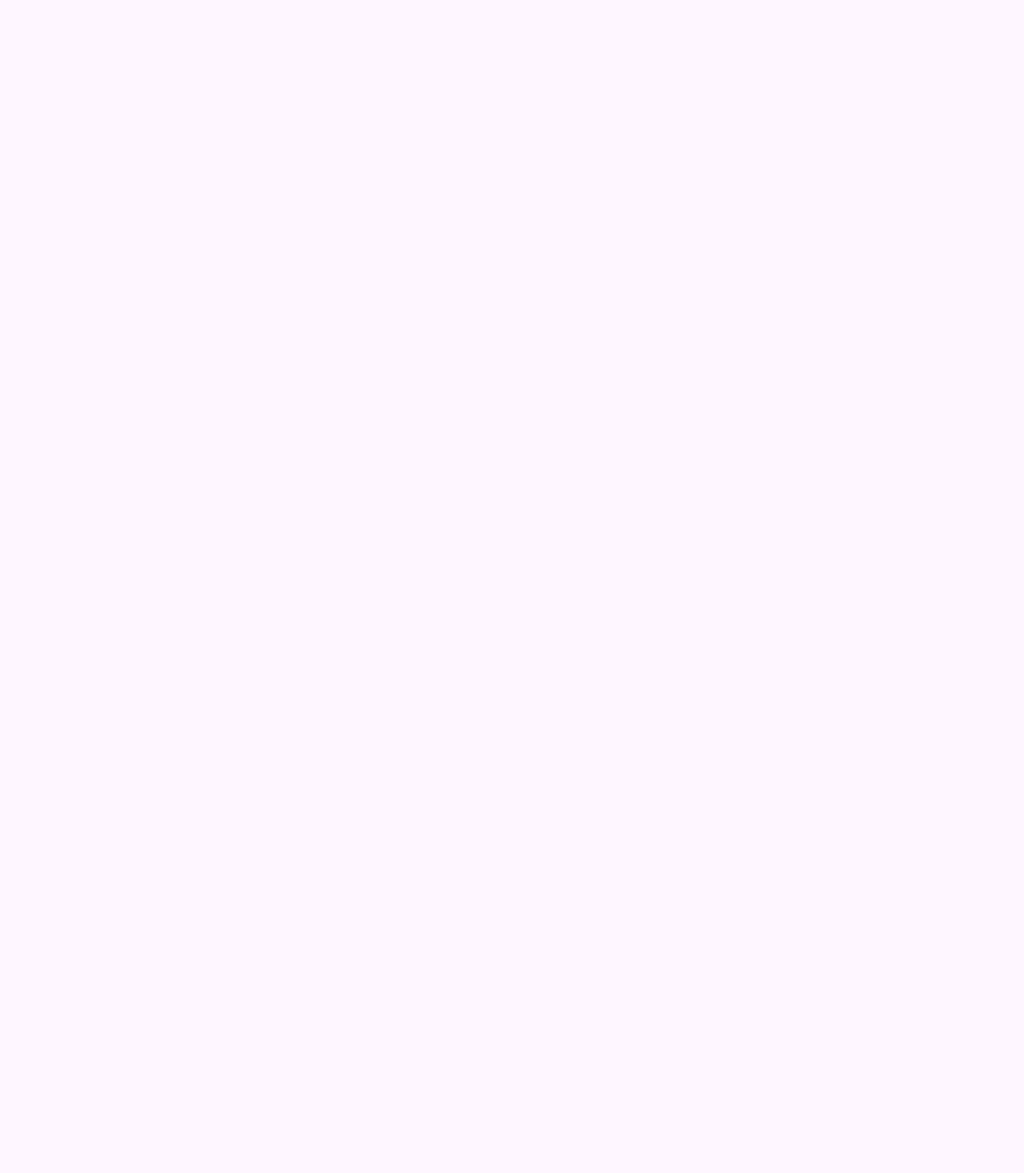
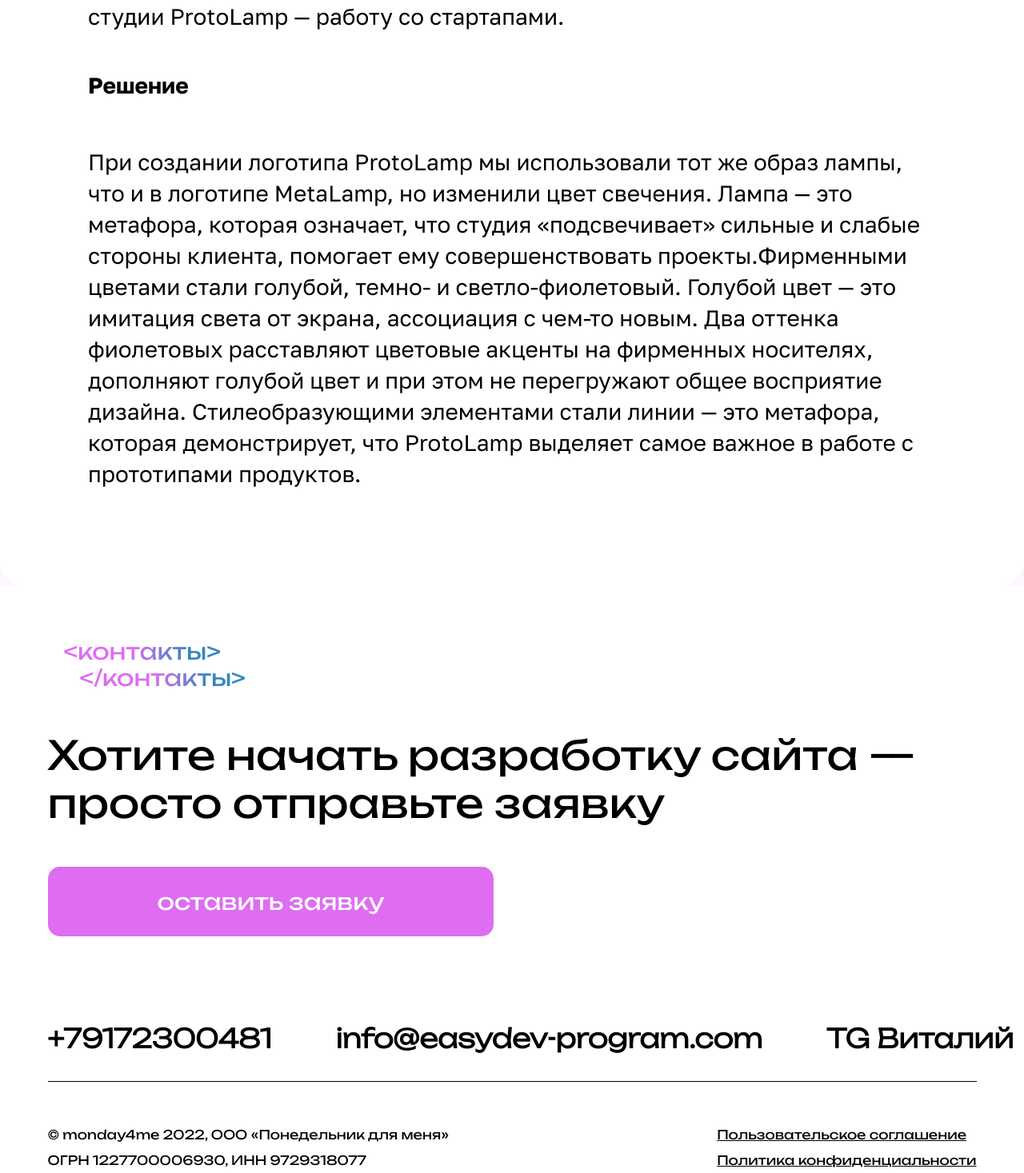
Before and after one commit to SvyatoSllav/EasyDevSite, a Vue app: page /#/case in a window 1280 px wide. Shown: the part 2926-4393 px from the top of the page at 80% size. Before the commit the page ends 2270 px from the top, so only its background shows below. Built offline with nearby package versions, Linux system fonts and the light colour scheme.

Commit message:
Доверстал 3 страницу

```diff
--- a/src/components/CaseInfo/CaseInfoSlider.vue
+++ b/src/components/CaseInfo/CaseInfoSlider.vue
@@ -169,7 +169,8 @@
   .card__content {
     padding: 55px 42px;
   }
-  .card__text-title {
+  .card__text-title,
+  .card__text-subtitle {
     font-size: 20px;
     line-height: 23px;
   }
--- /dev/null
+++ b/src/components/CaseInfo/CaseText.vue
@@ -0,0 +1,108 @@
+<template>
+  <section class="case__text">
+    <div class="text__client">
+      <h6 class="text__title">О клиенте</h6>
+      <p class="text__content">
+        ProtoLamp — студия разработки технологических стартапов и MVP.
+        Специалисты студии создают тестовые версии продуктов с помощью
+        классической и NoCode разработки, а также занимаются дизайном
+        проектов.ProtoLamp раньше была частью другой студии — MetaLamp, для
+        которой мы создавали логотип пару лет назад. Сейчас MetaLamp
+        концентрируется только на блокчейн-разработке, а ProtoLamp работает со
+        стартапами в других сферах
+      </p>
+      <!-- <hr /> -->
+    </div>
+    <div class="text__goal">
+      <h6 class="text__title">Задача</h6>
+      <p class="text__content">
+        Разработать логотип и фирменный стиль, которые сохранят преемственность
+        айдентики MetaLamp, и подчеркнут специализацию студии ProtoLamp — работу
+        со стартапами.
+      </p>
+      <!-- <hr /> -->
+    </div>
+    <div class="text__solution">
+      <h6 class="text__title">Решение</h6>
+      <p class="text__content">
+        При создании логотипа ProtoLamp мы использовали тот же образ лампы, что
+        и в логотипе MetaLamp, но изменили цвет свечения. Лампа — это метафора,
+        которая означает, что студия «‎подсвечивает» ‎сильные и слабые стороны
+        клиента, помогает ему совершенствовать проекты.Фирменными цветами стали
+        голубой, темно- и светло-фиолетовый. Голубой цвет — это имитация света
+        от экрана, ассоциация с чем-то новым. Два оттенка фиолетовых расставляют
+        цветовые акценты на фирменных носителях, дополняют голубой цвет и при
+        этом не перегружают общее восприятие дизайна. Стилеобразующими
+        элементами стали линии — это метафора, которая демонстрирует, что
+        ProtoLamp выделяет самое важное в работе с прототипами продуктов.
+      </p>
+    </div>
+  </section>
+</template>
+
+<script>
+export default {};
+</script>
+
+<style scoped>
+.case__text {
+  max-width: 1372px;
+  background-color: #fff;
+  margin: 0 auto;
+  border-radius: 30px;
+  padding: 70px 110px;
+  overflow: hidden;
+}
+.case__text hr {
+  background-color: black;
+  margin-bottom: 90px;
+}
+.text__client {
+}
+.text__title {
+  font-family: "Golos-Text-Bold";
+  font-style: normal;
+  font-weight: 700;
+  font-size: 28px;
+  margin-bottom: 60px;
+}
+.text__content {
+  font-family: "Golos-Text-Regular";
+  font-style: normal;
+  font-weight: 400;
+  font-size: 28px;
+  line-height: 39px;
+  margin-bottom: 50px;
+}
+.text__goal {
+}
+.text__solution {
+}
+@media screen and (max-width: 1026px) {
+  .case__text {
+    padding: 70px 40px;
+  }
+  .case__text hr {
+    position: absolute;
+    left: 0;
+    right: auto;
+    width: 100%;
+  }
+  .text__title {
+    margin-top: 140px;
+  }
+}
+@media screen and (max-width: 766px) {
+  .case__text {
+    padding: 80px 13px 13px 29px;
+  }
+  .text__title {
+    margin-top: 120px;
+  }
+  .text__title,
+  .text__content {
+    font-size: 20px;
+    line-height: 28px;
+  }
+}
+</style>
--- /dev/null
+++ b/src/components/CaseInfo/TheFooter.vue
@@ -0,0 +1,224 @@
+<template>
+  <footer class="footer">
+    <div class="footer__wrapper">
+      <gradient-tags class="footer__tags">
+        <template v-slot:first_tag>контакты</template>
+        <template v-slot:second_tag>/контакты</template>
+      </gradient-tags>
+      <h1 class="footer__title">
+        Хотите начать разработку сайта — просто отправьте заявку
+      </h1>
+      <a class="btn-link" @click="showForm">
+        <button class="contact-btn"><slot>оставить заявку</slot></button>
+      </a>
+      <div class="footer__contacts-wrapper">
+        <div class="footer__contacts">
+          <h3 class="footer__phone-contact">
+            <a href="tel:+79172300481">+79172300481</a>
+          </h3>
+          <h3 class="footer__mail-contact">
+            <a href="mailto:info@easydev-program.com"
+              >info@easydev-program.com</a
+            >
+          </h3>
+          <h3 class="footer__telegram-contact">
+            <a href="https://t.me/EasyDevVi">TG Виталий</a>
+          </h3>
+        </div>
+        <img src="@/assets/img/footer_img.png" alt="" class="footer__image" />
+      </div>
+      <div class="footer__copyright">
+        <div class="footer-copyright-text">
+          © monday4me 2022, ООО «Понедельник для меня» ОГРН 1227700006930, ИНН
+          9729318077
+        </div>
+        <div class="footer-copyright-links">
+          <a href="#" class="copyright-agreement">
+            Пользовательское соглашение
+          </a>
+          <a href="#" class="copyright-rules">Политика конфиденциальности</a>
+        </div>
+      </div>
+    </div>
+  </footer>
+</template>
+
+<script>
+export default {
+  methods: {
+    showForm() {
+      console.log(1);
+      this.$emit("showForm");
+    },
+  },
+};
+</script>
+
+<style scoped>
+.footer {
+  background-color: #fff;
+}
+
+.footer__wrapper {
+  max-width: 1161px;
+  padding-top: 66px;
+  margin: 0 auto;
+}
+
+.footer__tags {
+  width: 230px;
+  margin-left: 20px;
+}
+
+.footer__tags h3:last-child {
+  text-align: end;
+}
+
+.footer__title {
+  font-family: "Unbounded";
+  font-style: normal;
+  font-weight: 400;
+  font-size: var(--title-fz);
+  line-height: var(--title-lh);
+  margin: 50px 0;
+}
+
+.footer__contacts {
+  margin-top: 100px;
+  margin-bottom: 50px;
+  font-family: "Unbounded-Light";
+  font-weight: 100;
+  font-style: normal;
+  font-size: var(--sub_title-fz);
+  line-height: 56px;
+  display: grid;
+  grid-template-columns: repeat(3, 1fr);
+  column-gap: 80px;
+  white-space: nowrap;
+  padding-bottom: 25px;
+  border-bottom: 1px solid black;
+}
+
+.footer__image {
+  display: none;
+}
+
+.footer__copyright {
+  display: flex;
+  justify-content: space-between;
+}
+
+.footer-copyright-text {
+  font-family: "Unbounded";
+  font-style: normal;
+  font-weight: 400;
+  font-size: 16px;
+  line-height: 32px;
+  max-width: 502px;
+}
+
+.footer-copyright-links {
+  display: flex;
+  flex-direction: column;
+  font-family: "Unbounded";
+  font-style: normal;
+  font-weight: 400;
+  font-size: 16px;
+  line-height: 32px;
+  text-decoration-line: underline;
+}
+.contact-btn {
+  cursor: pointer;
+  background-color: #de6df1;
+  padding: 25px 135px;
+  border: 2px solid transparent;
+  border-radius: 15px;
+  font-family: "Unbounded";
+  font-style: normal;
+  font-weight: 400;
+  font-size: var(--sub_title-fz);
+  line-height: 33px;
+  color: #ffffff;
+  transition: 0.3s ease;
+}
+
+.contact-btn:hover {
+  color: #de6df1;
+  border: 2px solid black;
+  background-color: v-bind(textColor);
+}
+
+@media screen and (max-width: 1160px) {
+  .footer__wrapper {
+    padding: 30px 36px;
+  }
+  .footer__contacts {
+    display: flex;
+    flex-direction: column;
+  }
+  .footer__contacts h3 {
+    margin-bottom: 25px;
+  }
+  .footer__contacts-wrapper {
+    display: flex;
+  }
+  .footer__image {
+    max-width: 350px;
+    max-height: 232px;
+    align-self: center;
+    padding-left: 35px;
+    display: inline;
+  }
+}
+@media screen and (max-width: 1026px) {
+  .footer__contacts-wrapper {
+    display: block;
+  }
+  .footer__image {
+    display: none;
+  }
+  .footer__copyright {
+    flex-direction: column;
+  }
+  .footer-copyright-text {
+    margin-bottom: 25px;
+  }
+}
+
+@media screen and (max-width: 767px) {
+  .btn-link {
+    width: 100%;
+    display: block;
+    text-align: center;
+    white-space: nowrap;
+  }
+  .contact-btn {
+    padding: 14px 71px;
+    line-height: 24px;
+  }
+}
+
+@media screen and (max-width: 424px) {
+  .contact-btn {
+    padding: 14px 40px;
+  }
+  .footer__wrapper {
+    padding: 30px 12px;
+  }
+  .footer__contacts {
+    font-size: 19px;
+    line-height: 40px;
+  }
+}
+
+@media screen and (max-width: 374px) {
+  .footer__contacts {
+    font-size: 16px;
+  }
+}
+@media screen and (max-width: 320px) {
+  .contact-btn {
+    padding: 14px 10px;
+  }
+}
+</style>
--- a/src/pages/CaseInfo.vue
+++ b/src/pages/CaseInfo.vue
@@ -2,11 +2,14 @@
   <div class="pink-circle__wrapper">
     <div class="pink-circle"></div>
   </div>
+  <div class="blue-circle"></div>
   <the-header></the-header>
   <the-sidebar :burgerTop="burgerTop"></the-sidebar>
   <case-intro></case-intro>
   <case-img></case-img>
   <case-info-slider></case-info-slider>
+  <case-text></case-text>
+  <the-footer></the-footer>
 </template>
 
 <script>
@@ -14,12 +17,16 @@
 import CaseIntro from "@/components/CaseInfo/CaseIntro";
 import CaseImg from "@/components/CaseInfo/CaseImg";
 import CaseInfoSlider from "@/components/CaseInfo/CaseInfoSlider";
+import CaseText from "@/components/CaseInfo/CaseText";
+import TheFooter from "@/components/CaseInfo/TheFooter";
 export default {
   components: {
     TheHeader,
     CaseIntro,
     CaseImg,
     CaseInfoSlider,
+    CaseText,
+    TheFooter,
   },
   data() {
     return {
@@ -53,4 +60,16 @@
   height: 576px;
   background: rgba(222, 109, 241, 0.7);
 }
+.blue-circle {
+  z-index: -1;
+  position: absolute;
+  top: 1900px;
+  left: 0;
+  transform: translateX(-270px);
+  width: 576px;
+  height: 576px;
+  background-color: #3587bf;
+  background: rgba(53, 135, 191, 0.3);
+  filter: blur(225px);
+}
 </style>
--- a/src/pages/HomePage.vue
+++ b/src/pages/HomePage.vue
@@ -68,7 +68,6 @@
   transform: translateX(240px);
   width: 576px;
   height: 576px;
-  background-color: #3587bf;
   background: rgba(53, 135, 191, 1);
 }
 
@@ -79,7 +78,6 @@
   left: -120px;
   width: 576px;
   height: 576px;
-  background-color: #3587bf;
   background: rgba(222, 109, 241, 0.3);
   filter: blur(225px);
 }
```
